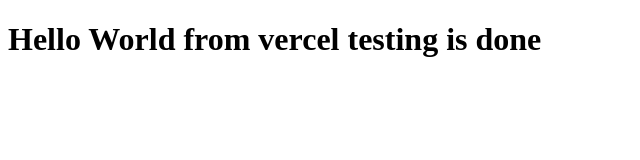
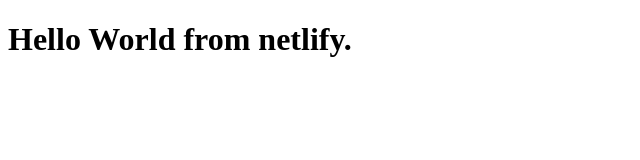
Before and after one commit to kotlin-organization-2/test-for-netlify, a plain HTML site: page index.html in a window 1280 px wide. Shown: the whole page, without its empty margins (0-640 px from the left). Drawn offline with Linux system fonts and the light colour scheme.

Commit message:
testing for netlify initialized

```diff
--- a/index.html
+++ b/index.html
@@ -6,9 +6,7 @@
     <title>Document</title>
 </head>
 <body>
-    <h1>Hello World from vercel
-
-        testing is done
+    <h1>Hello World from netlify.
     </h1>
 </body>
 </html>
```
